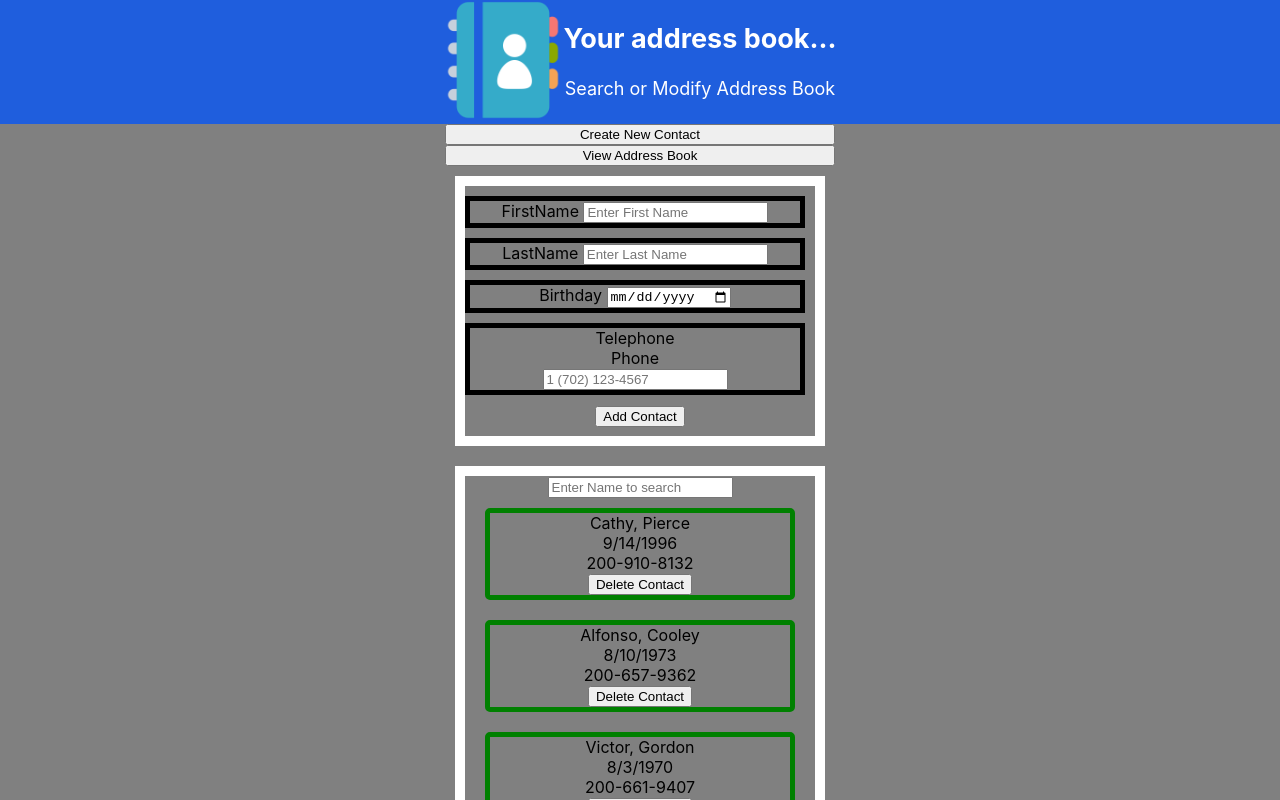
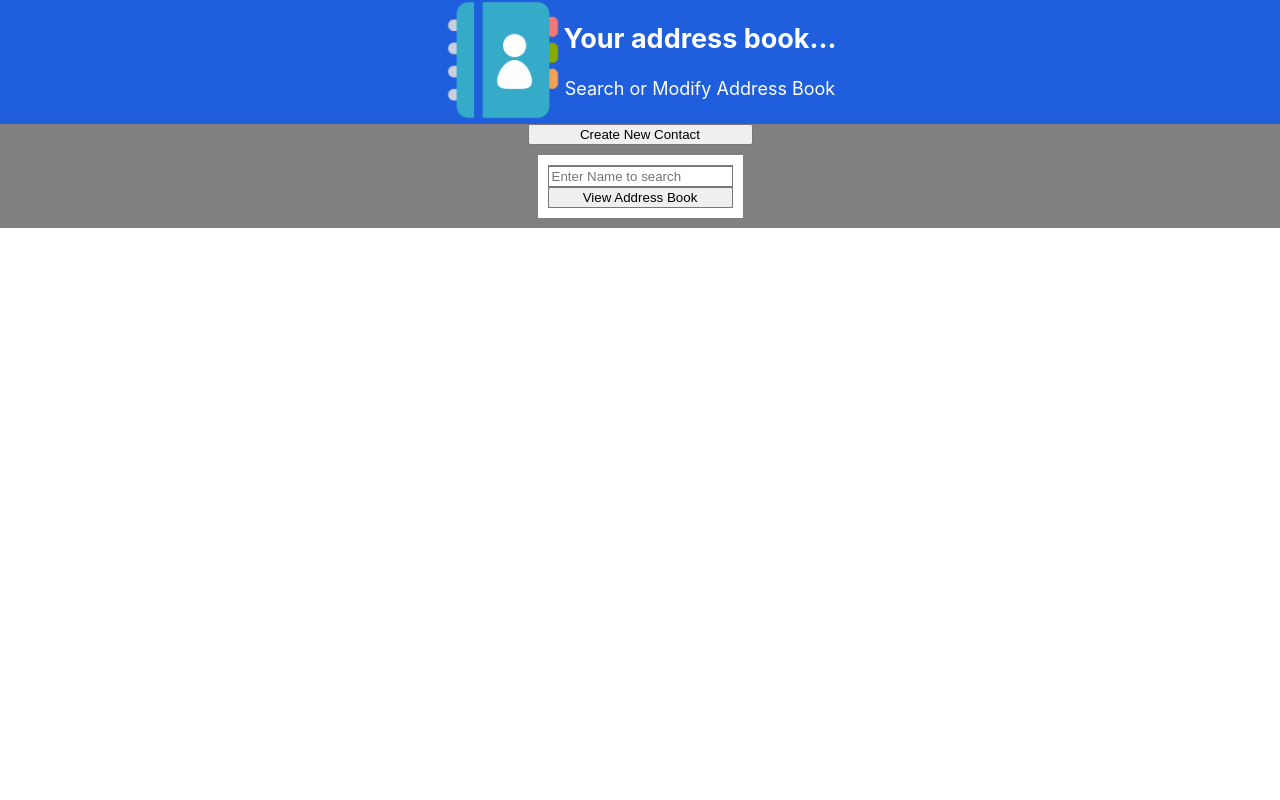
Before and after one commit to ahamedbashir/addressbook, a React (Create React App) app: page / in a window 1280 px wide. Shown: the top 800 px of the page. Built offline with nearby package versions, Linux system fonts and the light colour scheme.

Commit message:
add boolean  conditon to view the addressbook

```diff
--- a/src/AddressBook/AddressBook.js
+++ b/src/AddressBook/AddressBook.js
@@ -10,7 +10,6 @@ const viewBook = (props)  => {
             <button onClick={props.deletePerson}>Delete Contact</button>
         </div>);
     })
-
     return book;
 }
 
--- a/src/App.js
+++ b/src/App.js
@@ -97,8 +97,9 @@ class App extends Component {
           </div>
         </header>
         <div className='Body'>
-        <button type="primary">Create New Contact</button>
-        <button type="primary">View Address Book</button>
+
+        <button type="primary" onClick={()=>this.setState({add: true})}>Create New Contact</button>
+        {this.state.add &&
         <Form className="text-left" onSubmit={this.addAddress}>
             <Form.Group controlId="formAddress">
 
@@ -135,15 +136,14 @@ class App extends Component {
               <Form.Label>Telephone</Form.Label>
               <ReactPhoneInput
                 defaultCountry={'us'}
-                required
+                required="true"
                 value={this.state.contact}
                 onChange={(value) => this.setState({contact: value})}/>
             </div>
-
             </Form.Group>
-
             <Button variant="primary" type="submit">Add Contact</Button>
           </Form>
+        }
 
         <div className="view">
           <div className = "search">
@@ -151,9 +151,11 @@ class App extends Component {
               type = "text"
               placeholder = "Enter Name to search"/>
             </div>
+            <button type="primary" onClick={()=>this.setState({view: ! this.state.view})}>View Address Book</button>
+            {this.state.view &&
             <ViewBook
               book = {this.state.addressBook}
-              deletePerson = {this.deleteAddressHandler}/>
+                deletePerson = {this.deleteAddressHandler}/>}
           {/* {this.state.addressBook.map(person =>
               <div className="person" key={person.Telephone}>
                 <div>{person.FirstName}, {person.LastName}</div>
```
